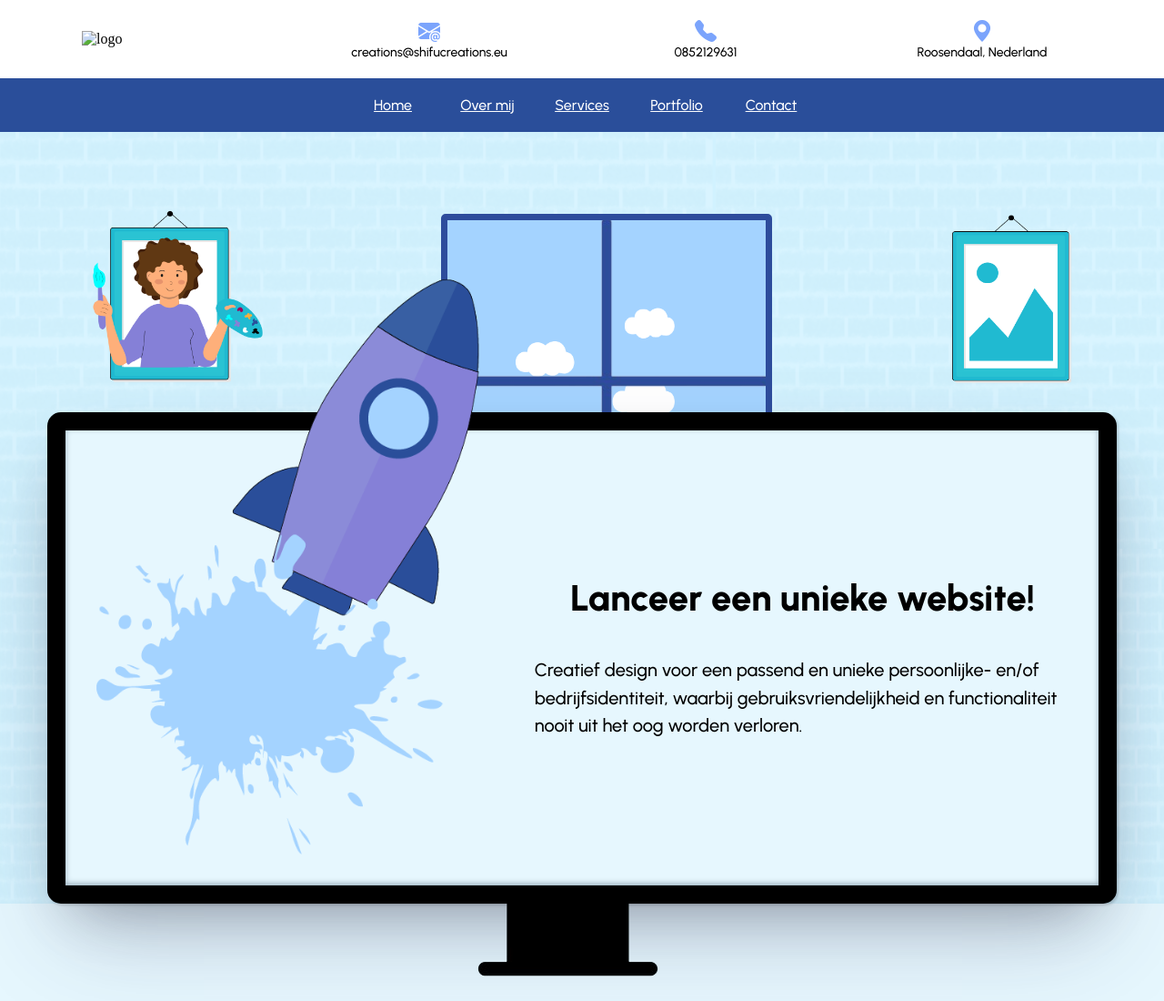
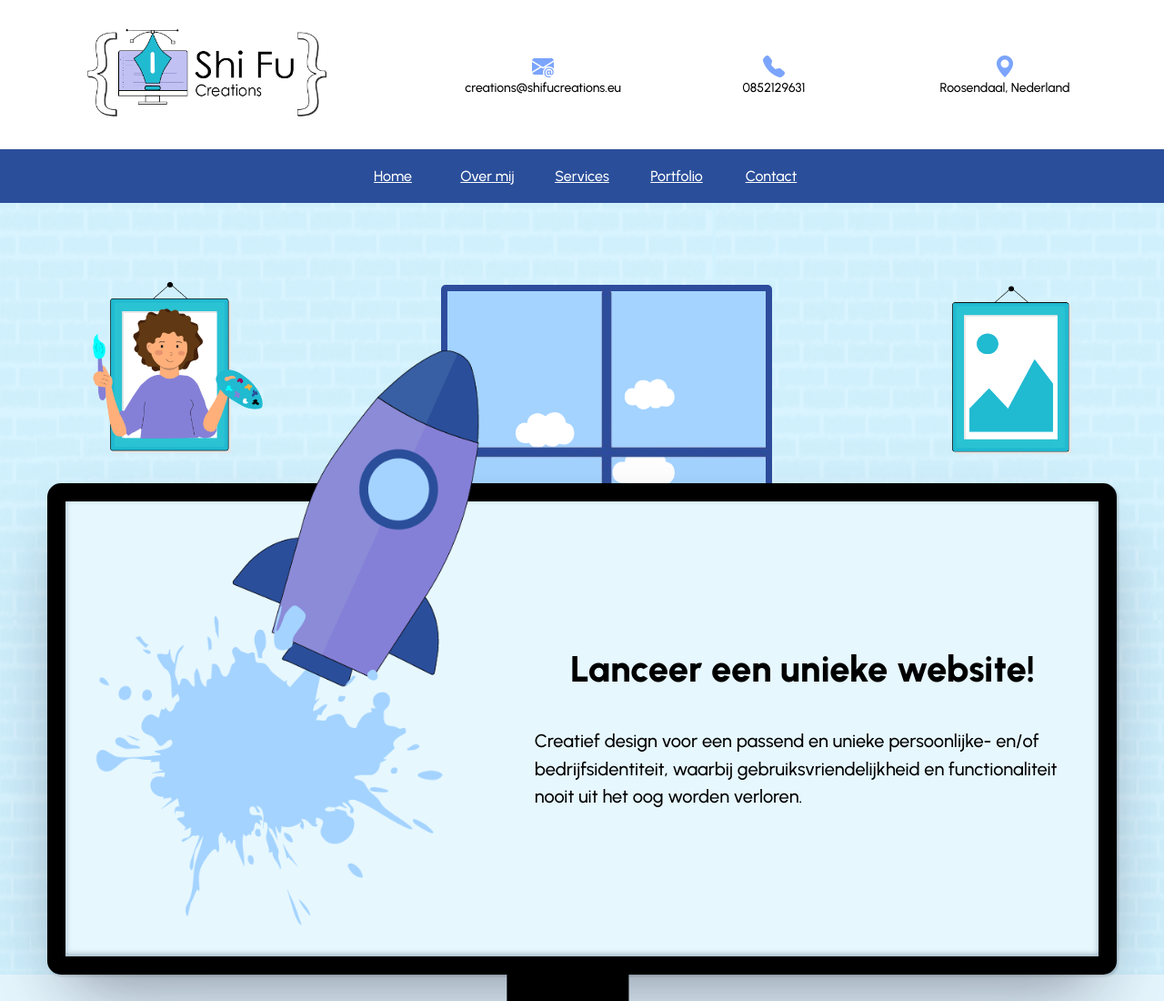
Before and after one commit to shifucreations/portfoliosite, a plain HTML site: page index.html in a window 1280 px wide. Shown: the top 1100 px of the page at 91% size. Drawn offline with nearby package versions, Linux system fonts and the light colour scheme; a web font is replaced by a local one.

Commit message:
add logo

```diff
--- a/index.html
+++ b/index.html
@@ -20,7 +20,7 @@
 
 <header>
   <div>
-    <img src="./resources/images/shifu logo.png" alt="logo"/>
+    <img src="./resources/images/logo.png" alt="logo"/>
   </div>
   <div>
     <ul>
--- a/resources/about.css
+++ b/resources/about.css
@@ -46,11 +46,12 @@ header {
   flex-wrap: wrap;
   align-items: center;
   justify-content: space-between;
+  padding: 25px 0px;
 }
 
 header img{
-    height: 200px;
-    width: 200px;
+    height: 110px;
+    width: auto;
     padding-left: 90px;
     display: inline;
 }
@@ -69,7 +70,7 @@ header li{
   font-size: 14px;
   font-weight: 500;
   display: inline-block;
-  width: 300px;
+  width: 250px;
 }
 
 header i{
--- a/resources/contact.css
+++ b/resources/contact.css
@@ -47,11 +47,12 @@ header {
   flex-wrap: wrap;
   align-items: center;
   justify-content: space-between;
+  padding: 25px 0px;
 }
 
 header img{
-    height: 200px;
-    width: 200px;
+    height: 110px;
+    width: auto;
     padding-left: 90px;
     display: inline;
 }
@@ -70,7 +71,7 @@ header li{
   font-size: 14px;
   font-weight: 500;
   display: inline-block;
-  width: 300px;
+  width: 250px;
 }
 
 header i{
--- a/resources/portfolio.css
+++ b/resources/portfolio.css
@@ -47,11 +47,12 @@ header {
   flex-wrap: wrap;
   align-items: center;
   justify-content: space-between;
+  padding: 25px 0px;
 }
 
 header img{
-    height: 200px;
-    width: 200px;
+    height: 110px;
+    width: auto;
     padding-left: 90px;
     display: inline;
 }
@@ -70,7 +71,7 @@ header li{
   font-size: 14px;
   font-weight: 500;
   display: inline-block;
-  width: 300px;
+  width: 250px;
 }
 
 header i{
--- a/resources/privacy.css
+++ b/resources/privacy.css
@@ -53,11 +53,12 @@ header {
   flex-wrap: wrap;
   align-items: center;
   justify-content: space-between;
+  padding: 25px 0px;
 }
 
 header img{
-    height: 200px;
-    width: 200px;
+    height: 110px;
+    width: auto;
     padding-left: 90px;
     display: inline;
 }
@@ -76,7 +77,7 @@ header li{
   font-size: 14px;
   font-weight: 500;
   display: inline-block;
-  width: 300px;
+  width: 250px;
 }
 
 header i{
--- a/resources/services.css
+++ b/resources/services.css
@@ -47,11 +47,12 @@ header {
   flex-wrap: wrap;
   align-items: center;
   justify-content: space-between;
+  padding: 25px 0px;
 }
 
 header img{
-    height: 200px;
-    width: 200px;
+    height: 110px;
+    width: auto;
     padding-left: 90px;
     display: inline;
 }
@@ -70,7 +71,7 @@ header li{
   font-size: 14px;
   font-weight: 500;
   display: inline-block;
-  width: 300px;
+  width: 250px;
 }
 
 header i{
--- a/resources/style.css
+++ b/resources/style.css
@@ -47,11 +47,12 @@ header {
   flex-wrap: wrap;
   align-items: center;
   justify-content: space-between;
+  padding: 25px 0px;
 }
 
 header img{
-    height: 200px;
-    width: 200px;
+    height: 110px;
+    width: auto;
     padding-left: 90px;
     display: inline;
 }
@@ -70,7 +71,7 @@ header li{
   font-size: 14px;
   font-weight: 500;
   display: inline-block;
-  width: 300px;
+  width: 250px;
 }
 
 header i{
```
Also changed, not shown: about.html (+1 -1 lines), contact.html (+1 -1 lines), portfolio.html (+1 -1 lines), privacypolicy.html (+1 -1 lines), services.html (+1 -1 lines).
